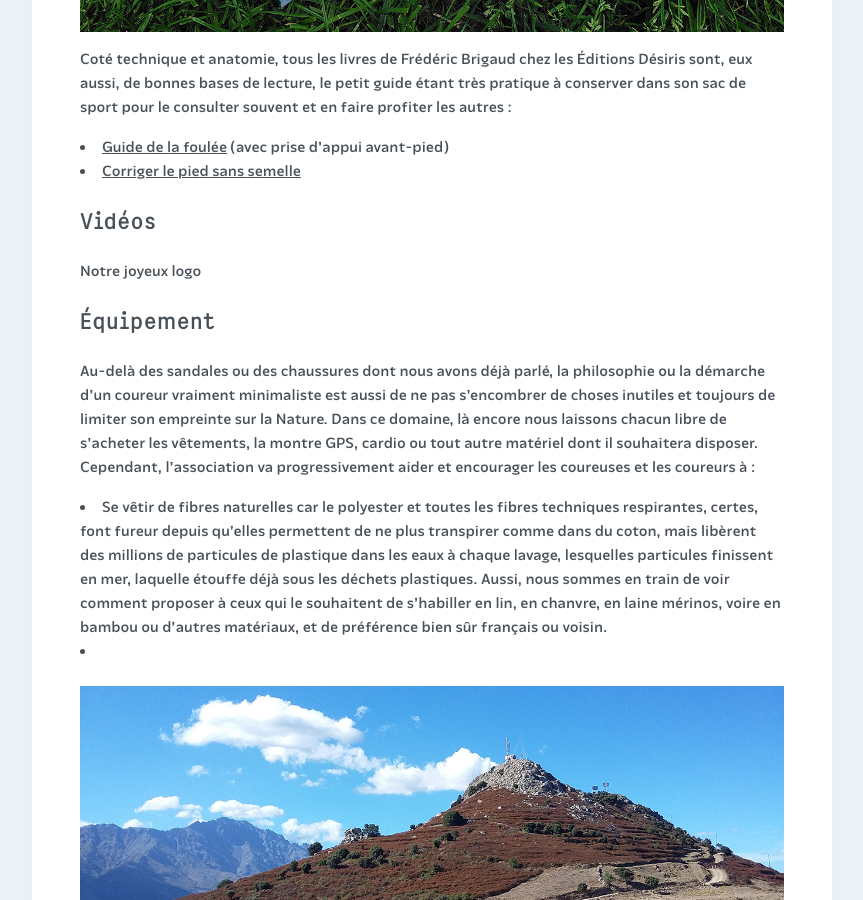
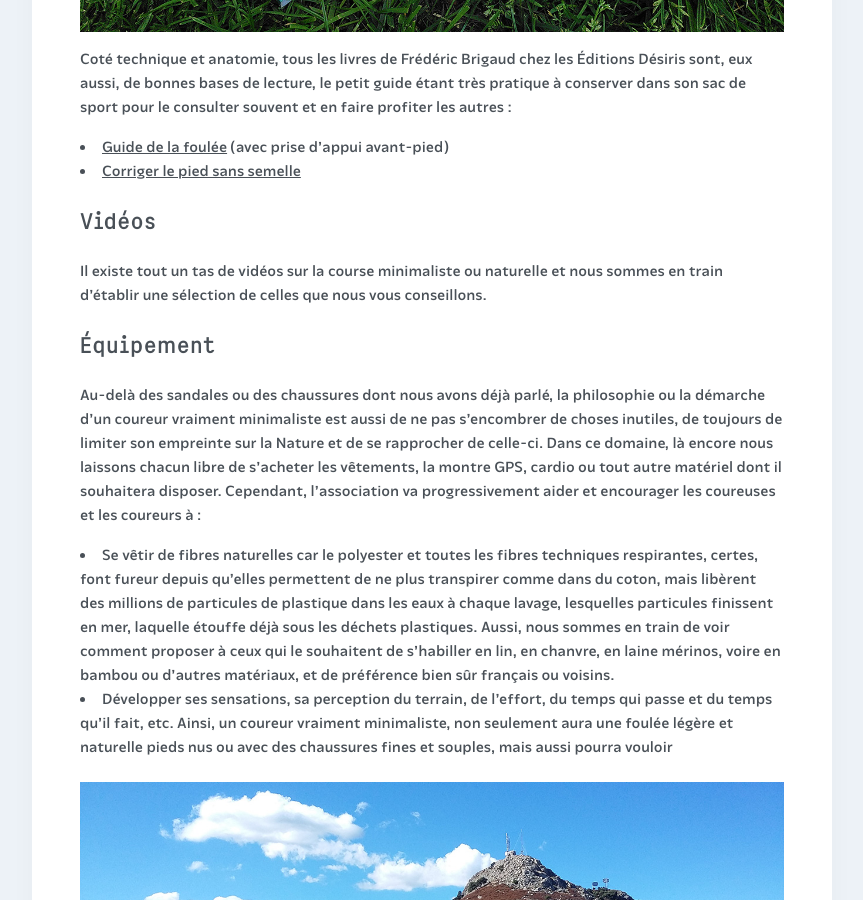
Before and after one commit to courirpaleo/courirpaleo.github.io, a Jekyll site: the page built from _pages/ressources.md, in a window 1280 px wide and 900 px high, scrolled down 6248 px. Shown: the whole window, without its empty margins (208-1071 px from the left). Built offline with Jekyll 4.4.1, drawn with Linux system fonts in a browser that asks for light colours; some web fonts are replaced.

Commit message:
Update ressources.md

```diff
--- a/_pages/ressources.md
+++ b/_pages/ressources.md
@@ -59,14 +59,13 @@ Coté technique et anatomie, tous les livres de Frédéric Brigaud chez les Édi
 
 
 ## Vidéos
-
-Notre joyeux logo
+Il existe tout un tas de vidéos sur la course minimaliste ou naturelle et nous sommes en train d'établir une sélection de celles que nous vous conseillons.
 
 ## Équipement
-Au-delà des sandales ou des chaussures dont nous avons déjà parlé, la philosophie ou la démarche d'un coureur vraiment minimaliste est aussi de ne pas s'encombrer de choses inutiles et toujours de limiter son empreinte sur la Nature.
+Au-delà des sandales ou des chaussures dont nous avons déjà parlé, la philosophie ou la démarche d'un coureur vraiment minimaliste est aussi de ne pas s'encombrer de choses inutiles, de toujours de limiter son empreinte sur la Nature et de se rapprocher de celle-ci.
 Dans ce domaine, là encore nous laissons chacun libre de s'acheter les vêtements, la montre GPS, cardio ou tout autre matériel dont il souhaitera disposer. Cependant, l'association va progressivement aider et encourager les coureuses et les coureurs à&nbsp;:
-- Se vêtir de fibres naturelles car le polyester et toutes les fibres techniques respirantes, certes, font fureur depuis qu'elles permettent de ne plus transpirer comme dans du coton, mais libèrent des millions de particules de plastique dans les eaux à chaque lavage, lesquelles particules finissent en mer, laquelle étouffe déjà sous les déchets plastiques. Aussi, nous sommes en train de voir comment proposer à ceux qui le souhaitent de s'habiller en lin, en chanvre, en laine mérinos, voire en bambou ou d'autres matériaux, et de préférence bien sûr français ou voisin.
--
+- Se vêtir de fibres naturelles car le polyester et toutes les fibres techniques respirantes, certes, font fureur depuis qu'elles permettent de ne plus transpirer comme dans du coton, mais libèrent des millions de particules de plastique dans les eaux à chaque lavage, lesquelles particules finissent en mer, laquelle étouffe déjà sous les déchets plastiques. Aussi, nous sommes en train de voir comment proposer à ceux qui le souhaitent de s'habiller en lin, en chanvre, en laine mérinos, voire en bambou ou d'autres matériaux, et de préférence bien sûr français ou voisins.
+- Développer ses sensations, sa perception du terrain, de l'effort, du temps qui passe et du temps qu'il fait, etc. Ainsi, un coureur vraiment minimaliste, non seulement aura une foulée légère et naturelle pieds nus ou avec des chaussures fines et souples, mais aussi pourra vouloir
 
 ![Courir Paleo](/assets/images/CourirPaleo_course_Corse_Balagne_sentiers_crete_1200px.jpg)
 texte
```
